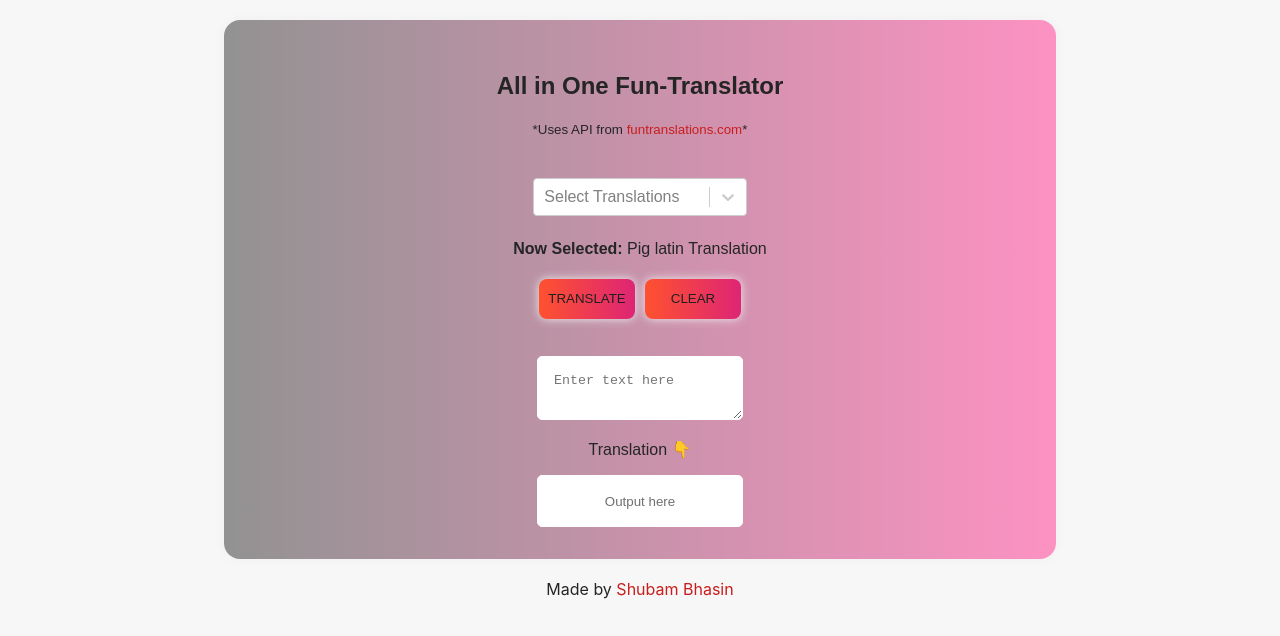
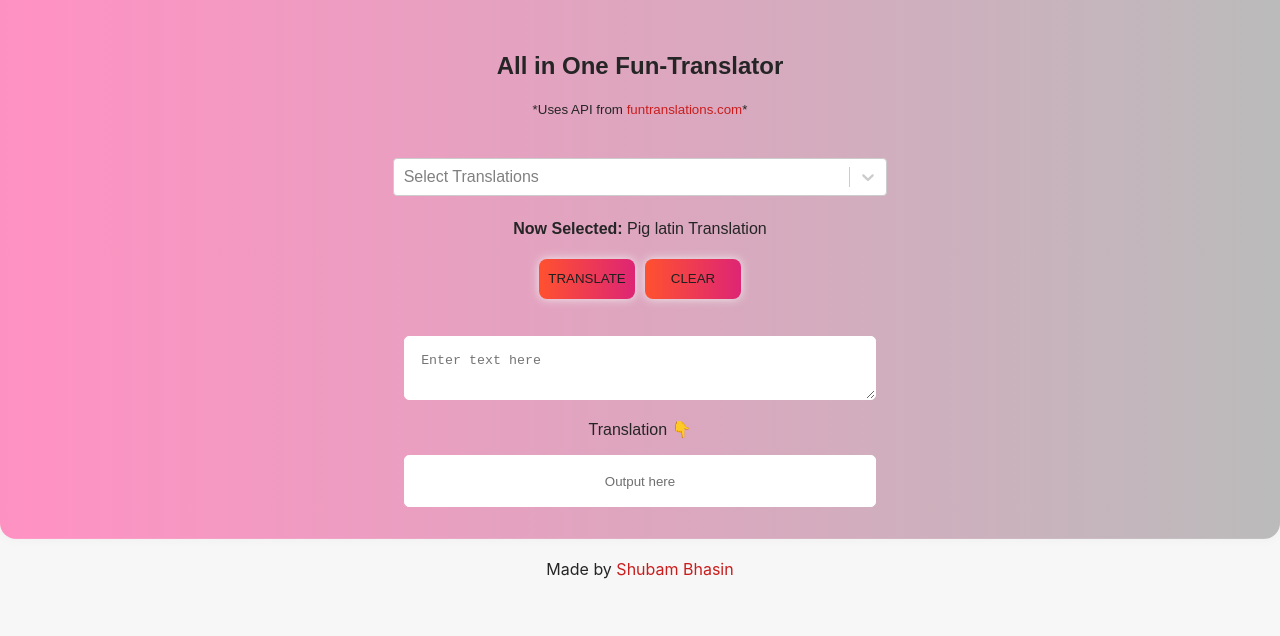
Before and after one commit to shubambhasin/All-in-one-transalator, a React (Create React App) app: page / in a window 1280 px wide. Shown: the top 636 px of the page. Built offline with nearby package versions, Linux system fonts and the light colour scheme.

Commit message:
fix: squashed few bugs

```diff
--- a/src/App.js
+++ b/src/App.js
@@ -14,7 +14,6 @@ export default function App() {
           Shubam Bhasin
         </a>{" "}
       </footer>
-      <br />
     </div>
   );
 }
--- a/src/Component/Main.js
+++ b/src/Component/Main.js
@@ -155,7 +155,7 @@ const Main = () => {
     text_area.value = " ";
   };
   return (
-    <div>
+    <div className="main">
       <h2>All in One Fun-Translator</h2>
       <small>
         *Uses API from{" "}
--- a/src/styles.css
+++ b/src/styles.css
@@ -1,8 +1,6 @@
 body {
   background: rgba(247, 247, 247, 1);
   margin: 0;
-  display: flex;
-  justify-content: center;
   color: rgb(37, 37, 37);
   font-family: -apple-system, BlinkMacSystemFont, "Segoe UI", Roboto, Oxygen,
     Ubuntu, Cantarell, "Open Sans", "Helvetica Neue", sans-serif;
@@ -14,9 +12,7 @@ body {
     #ff92c3 51%,
     #bbbbbb 100%
   );
-
-  border-radius: 1rem;
-  margin-top: 20px;
+  border-radius: 0 0 1rem 1rem;
   margin-bottom: 20px;
   font-family: sans-serif;
   display: flex;
@@ -26,7 +22,6 @@ body {
   box-shadow: 0 0 10px #eee;
   background-size: 200% auto;
   /* background: rgba(0,0,0,0.2); */
-  width: 60vw;
   padding: 2rem;
   transition: 0.5s;
 }
@@ -48,7 +43,7 @@ body {
   margin: auto;
   margin-top: 2rem;
   text-align: center;
-  width: 80%;
+  width: 70%;
 }
 
 textarea {
@@ -110,3 +105,7 @@ textarea:hover {
   background-position: right center; /* change the direction of the change here */
   color: #fff;
 }
+
+.main {
+  width: 60%;
+}
```
